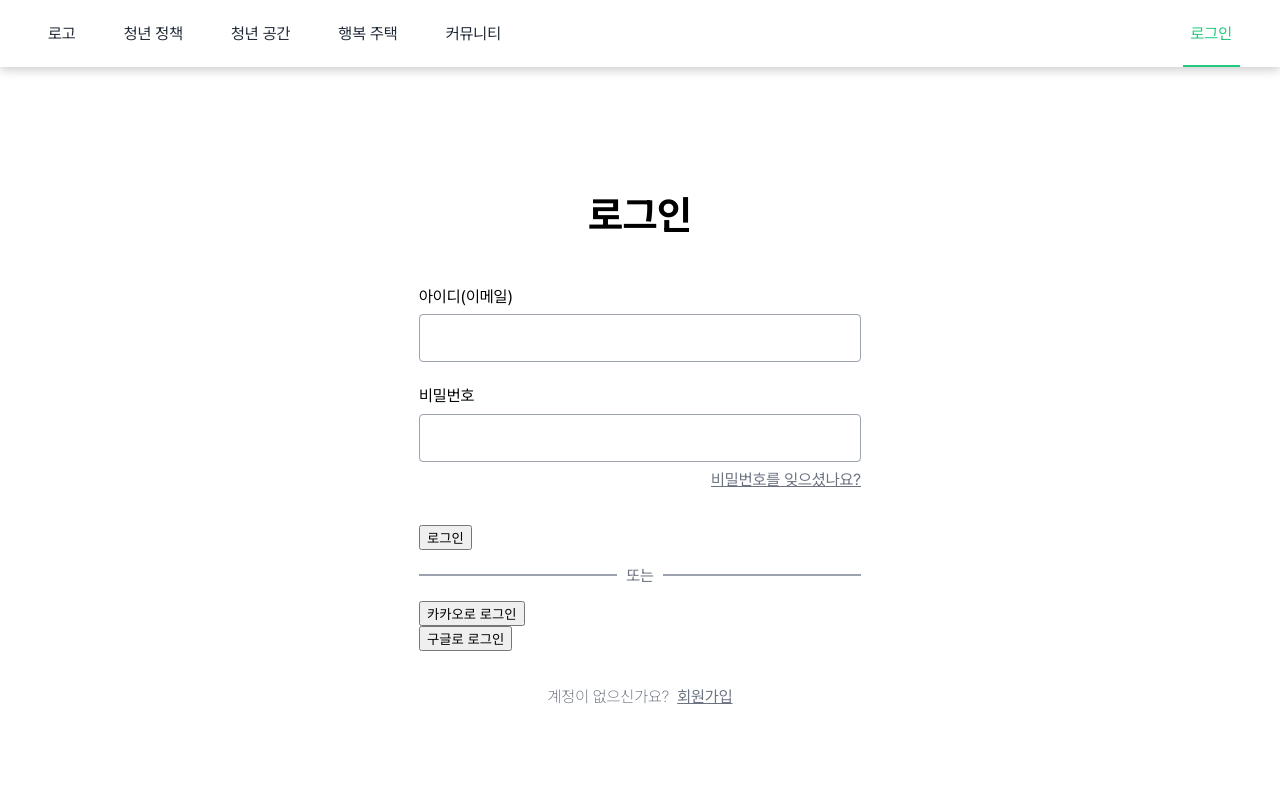
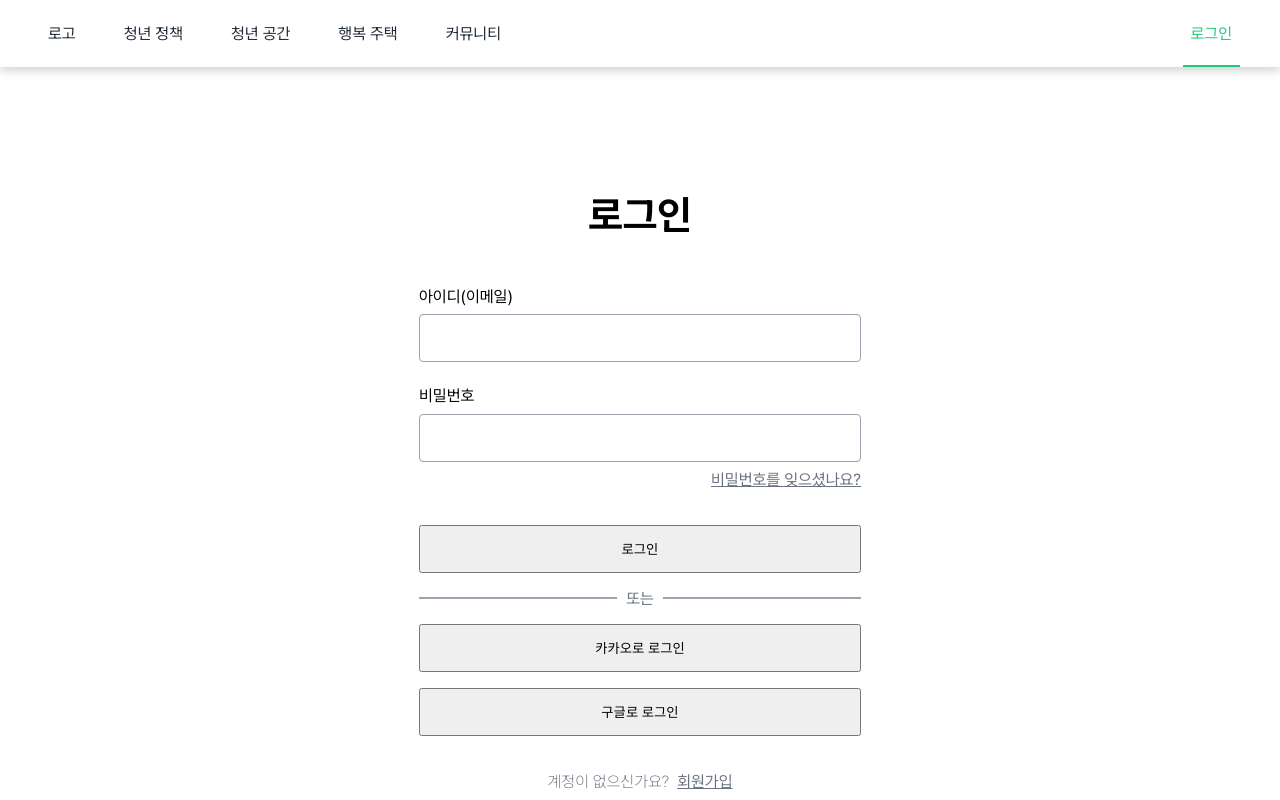
Before and after one commit to For-MZ/formz-fe, a Next.js app: page /login in a window 1280 px wide. Built offline with nearby package versions, Linux system fonts and the light colour scheme; a web font is replaced by a local one.

Commit message:
Design: Login CSS 수정

```diff
--- a/src/app/login/page.tsx
+++ b/src/app/login/page.tsx
@@ -29,13 +29,15 @@ export default function Login() {
       </div>
 
       <div className={styles.buttonContainer}>
-        <button onClick={handleLogin}>로그인</button>
+        <button style={{ width: '442px', height: '48px' }} onClick={handleLogin}>
+          로그인
+        </button>
         <Divider style="text" text="또는" />
         <div>
-          <button>카카오로 로그인</button>
+          <button style={{ width: '442px', height: '48px', marginBottom: '16px' }}>카카오로 로그인</button>
         </div>
         <div>
-          <button>구글로 로그인</button>
+          <button style={{ width: '442px', height: '48px' }}>구글로 로그인</button>
         </div>
       </div>
       <div className={styles.signup}>
```
